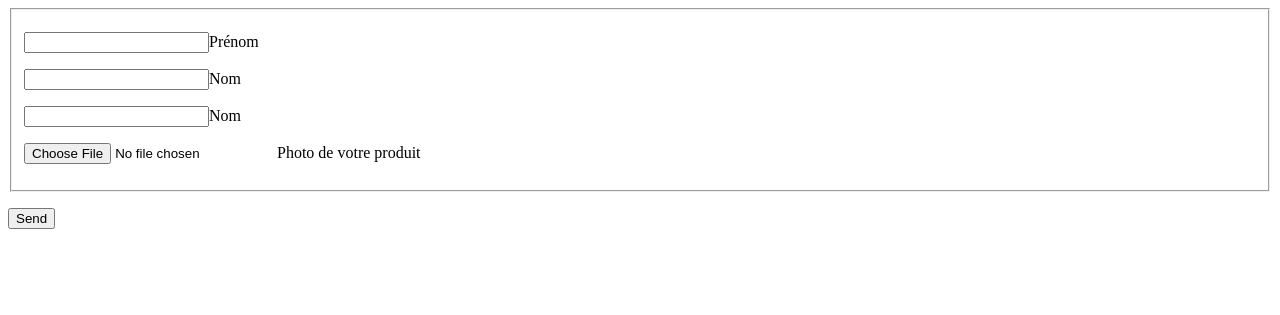
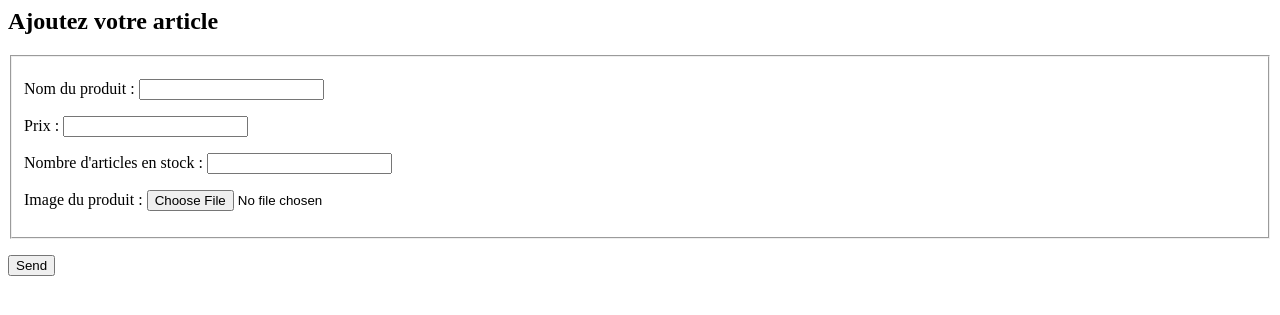
Before and after one commit to Thiebosh/CIR1_web_Eveneo, a PHP site: page /tp2/ajout_produits.php in a window 1280 px wide. Shown: the top 315 px of the page. Run offline with PHP 8.4, Linux system fonts and the light colour scheme.

```diff
--- a/tp2/ajout_produits.php
+++ b/tp2/ajout_produits.php
@@ -4,21 +4,27 @@
     <title>Page d'ajout de produits</title>
 </head>
 <body>
+    <section>
+        <h1>Ajoutez votre article</h1>
 
         <form action="index.php?page=affiche" method="POST" enctype="multipart/form-data">
             <fieldset id="identity">
                 <!-- synchroniser id et for, a minima  -->
                 <p>
-                <input type="text" name="nom" id="nom"/><label for="nom">Prénom</label>
+                    <label for="nom">Nom du produit : </label>
+                    <input type="text" name="nom" id="nom"/>
                 </p>
                 <p>
-                <input type="text" name="prix" id="prix"/><label for="prix">Nom</label>
+                    <label for="nom">Prix : </label>
+                    <input type="number" min="0" name="prix" id="prix"/>
                 </p>
                 <p>
-                <input type="text" name="stock" id="stock"/><label for="stock">Nom</label>
+                    <label for="nom">Nombre d'articles en stock : </label>
+                    <input type="number" min="0" name="stock" id="stock"/>
                 </p>
                 <p>
-                <input type="file" name="photo" id="photo"/><label for="photo">Photo de votre produit</label>
+                    <label for="nom">Image du produit : </label>
+                    <input type="file" name="photo" id="photo"/>
                 </p>
             </fieldset>
             <p>
@@ -26,5 +32,7 @@
             </p>
         </form>
 
+    </section>
+
 </body>
 </html>
```
Also changed, not shown: tp2/gestion.php (+10 -1 lines), tp2/index.php (+11 -7 lines), tp2/liste_produits.php (+14 -1 lines). Lines whose indentation alone changed are shown as unchanged.
